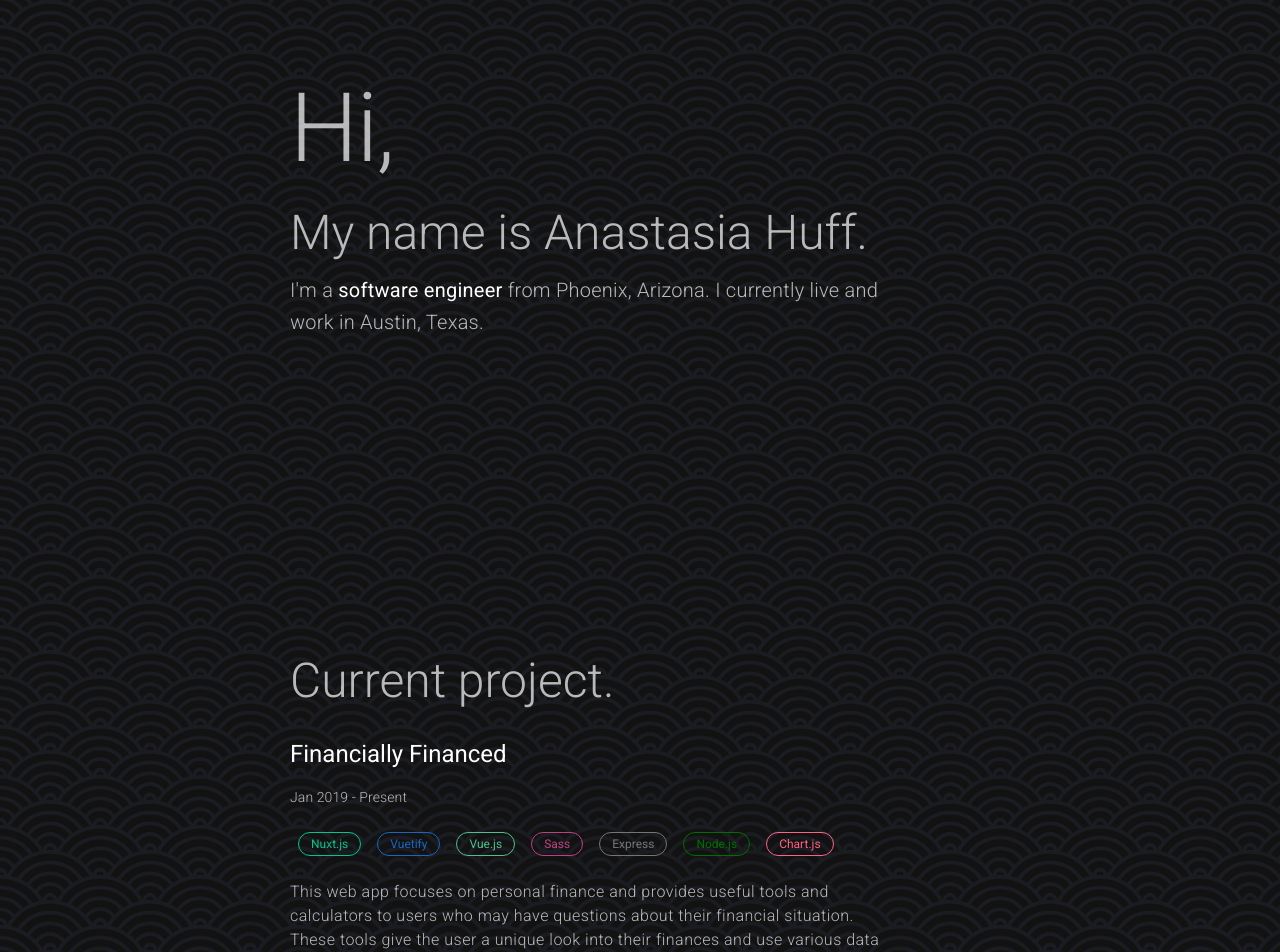
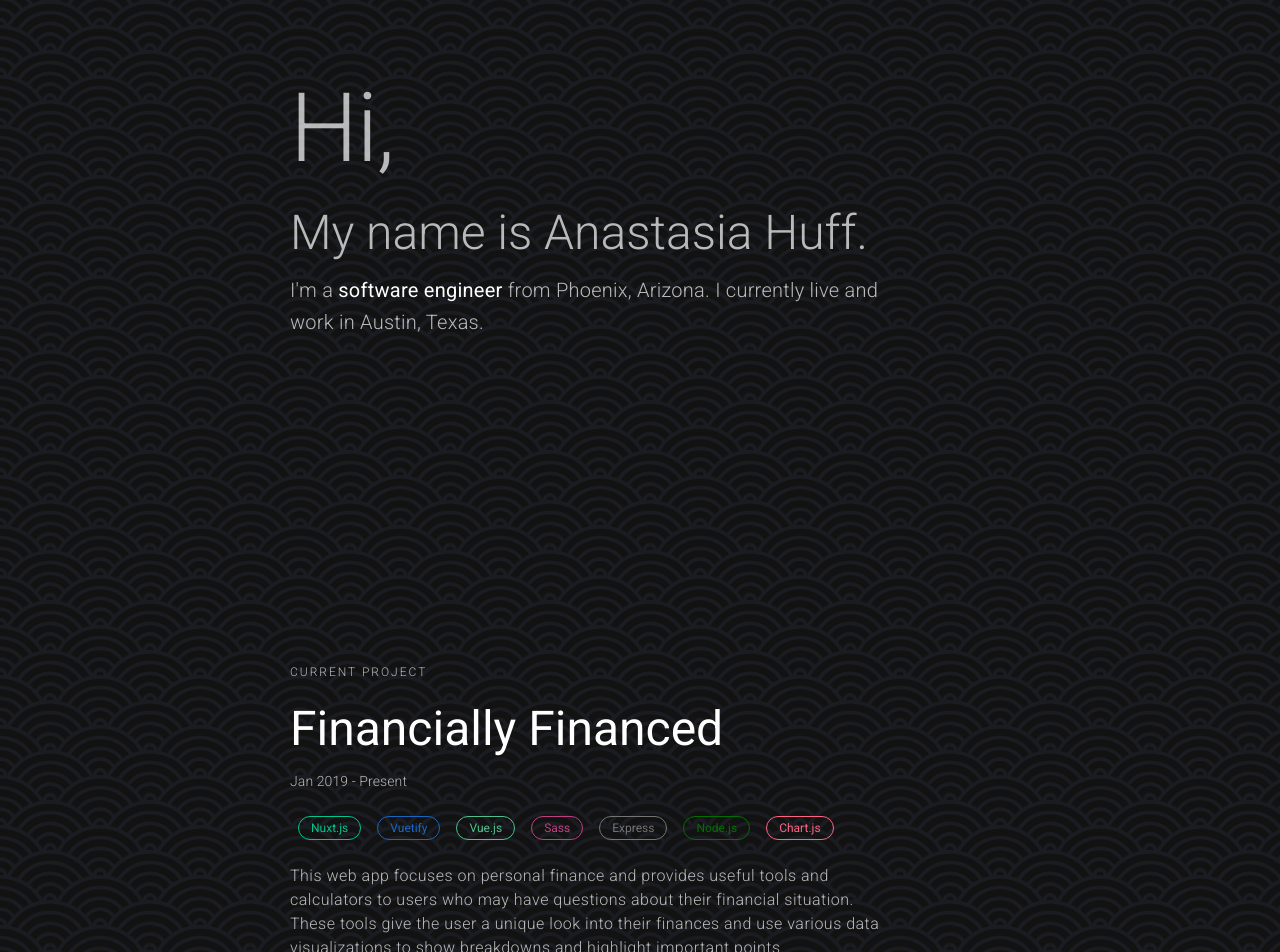
Before and after one commit to ahuff1315/anastasia-huff, a Nuxt app: page / in a window 1280 px wide. Shown: the top 952 px of the page. Built offline with nearby package versions, Linux system fonts and the light colour scheme.

Commit message:
update current project headers

```diff
--- a/pages/index.vue
+++ b/pages/index.vue
@@ -13,15 +13,13 @@
         from Phoenix, Arizona. I currently live and work in Austin, Texas.
       </p>
     </div>
-    <div class="section-container py-16">
-      <h3 class="text-h3 font-weight-light py-4 text--secondary">
-        Current project.
+    <div class="section-container pt-16">
+      <p class="text-overline font-weight-light pt-4 mb-0 text--secondary">
+        Current project
+      </p>
+      <h3 class="text-h3 font-weight-regular py-4 text--primary">
+        Financially Financed
       </h3>
-      <h5
-        class="text-h5 font-weight-regular py-4 text--primary project-highlight"
-      >
-        Financially Financed
-      </h5>
       <p class="text-subtitle-2 font-weight-light text--secondary">
         Jan 2019 - Present
       </p>
@@ -93,13 +91,4 @@ p {
   max-width: 700px;
   margin: auto;
 }
-.project-highlight {
-  cursor: pointer;
-  width: fit-content;
-}
-.project-highlight:hover {
-  color: #26a69a;
-  transition-property: color;
-  transition-duration: 0.5s;
-}
 </style>
```
